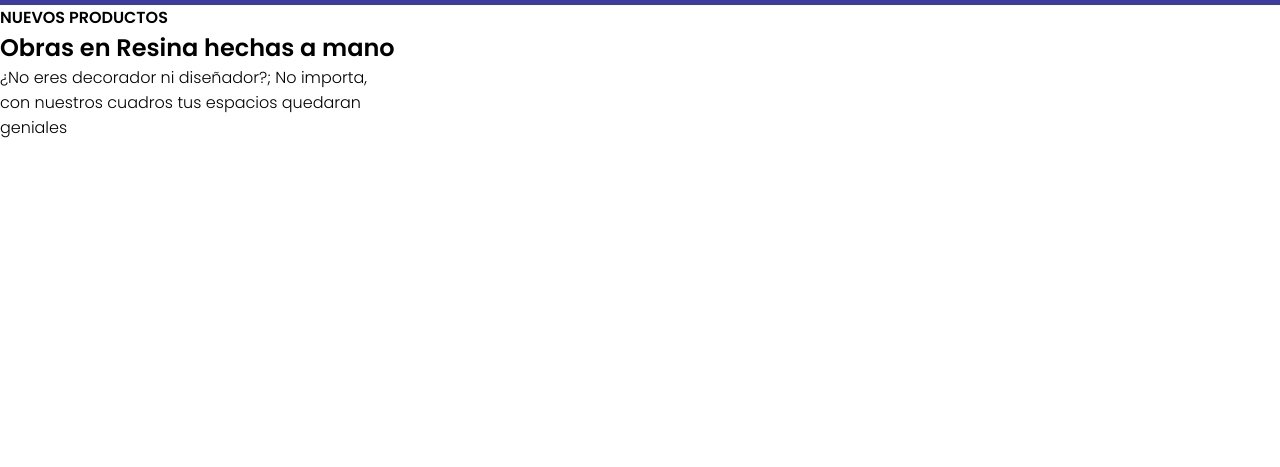
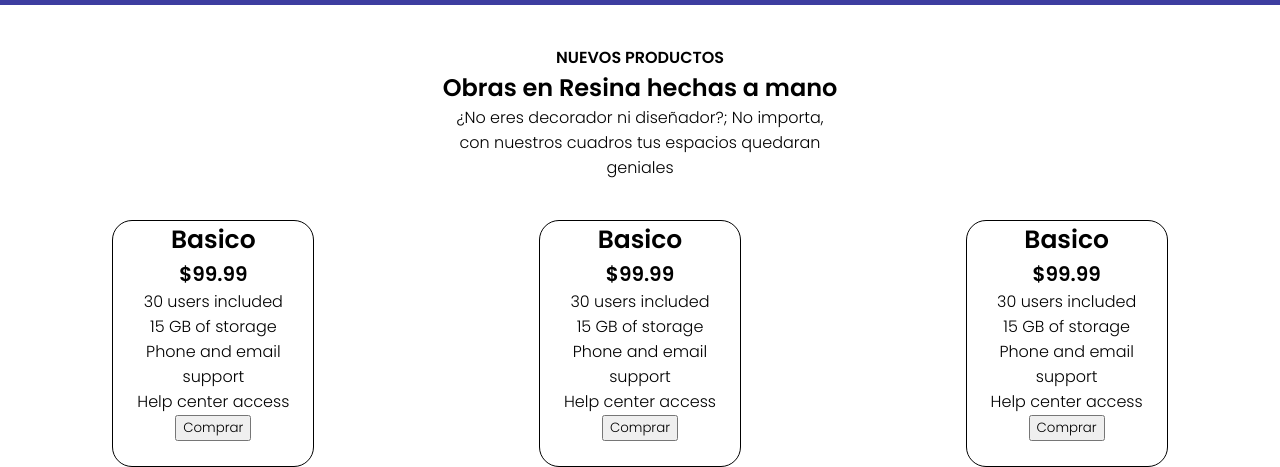
Before and after one commit to Avdianamar/landing-obsidiana-resina, a plain HTML site: page index.html in a window 1280 px wide. Shown: the part 949-1416 px from the top of the page. Before the commit the page ends 1089 px from the top, so only its background shows below. Drawn offline with Linux system fonts and the light colour scheme.

Commit message:
ingresando catologo

```diff
--- a/index.html
+++ b/index.html
@@ -14,7 +14,7 @@
 </head>
 
 <body>
-    <header>
+    <header class="header-nav">
         <img src="./unnamed (1).png" alt="logo de la empresa" width="80" height="80">
         <nav>
             <ul>
@@ -29,7 +29,7 @@
             </ul>
         </nav>
     </header>
-    <main>
+    <main class="main-jumbotron">
         <div class="jumbotron">
             <h1 class="titulo1">Siente el arte por medio <br>
                                 de la resina</h1>
@@ -50,13 +50,80 @@
             <img src="./Imagen de WhatsApp 2023-03-15 a las 22.19.41.jpg" alt="cuadro en resina">
         </div>
     </main>
-    <section>
-        <h4>NUEVOS PRODUCTOS</h4>
-        <h2>Obras en Resina hechas a mano</h2>
-        <p>¿No eres decorador ni diseñador?; No importa, <br>
+    <main>
+        <header class="titulo-catalogo">
+            <h4>NUEVOS PRODUCTOS</h4>
+            <h2>Obras en Resina hechas a mano</h2>
+            <p>¿No eres decorador ni diseñador?; No importa, <br>
             con nuestros cuadros tus espacios quedaran <br>
             geniales</p>
-    </section>
+        </header>
+        <section class="plans">
+            <!--tarjeta 1-->
+            <article class="card">
+                <header class="card-header">
+                    <h1 class="">Basico</h1>
+                </header>
+                <div class="card-price">
+                    <h2>$99.99</h2>
+                </div>
+                <div class="card-description">
+                    <p>
+                        30 users included<br>
+                        15 GB of storage<br>
+                        Phone and email support<br>
+                        Help center access<br>
+                    </p>
+                </div>
+                <footer class="card-footer">
+                    <button>Comprar</button>
+                </footer>
+            </article>
+            <!--tarjeta 1-->
+            <!--tarjeta 2-->
+            <article class="card">
+                <header class="card-header">
+                    <h1 class="">Basico</h1>
+                </header>
+                <div class="card-price">
+                    <h2>$99.99</h2>
+                </div>
+                <div class="card-description">
+                    <p>
+                        30 users included<br>
+                        15 GB of storage<br>
+                        Phone and email support<br>
+                        Help center access<br>
+                    </p>
+                </div>
+                <footer class="card-footer">
+                    <button>Comprar</button>
+                </footer>
+            </article>
+            <!--tarjeta 2-->
+            <!--tarjeta 3-->
+            <article class="card">
+                <header class="card-header">
+                    <h1 class="">Basico</h1>
+                </header>
+                <div class="card-price">
+                    <h2>$99.99</h2>
+                </div>
+                <div class="card-description">
+                    <p>
+                        30 users included<br>
+                        15 GB of storage<br>
+                        Phone and email support<br>
+                        Help center access<br>
+                    </p>
+                </div>
+                <footer class="card-footer">
+                    <button>Comprar</button>
+                </footer>
+            </article>
+            <!--tarjeta 3-->
+        </section>
+    </main>
 </body>
 
 </html>
--- a/style.css
+++ b/style.css
@@ -3,7 +3,7 @@
     font-family: 'Poppins', sans-serif;
 }
 
-header{
+.header-nav{
     background-color: rgb(3, 3, 100);
     padding: 10px 50px 10px 50px;
     display: grid;
@@ -34,7 +34,7 @@ nav li{
     margin: 0 10px;
 }
 
-main{
+.main-jumbotron{
     display: grid;
     grid-template-columns: 50% 50%;
     background-color: rgba(5, 5, 133, 0.774);
@@ -106,9 +106,49 @@ img{
     margin:0 auto
 }
 
+.titulo-catalogo{
+    text-align: center;
+    margin-top: 40px;
+    margin-bottom: 40px;
+}
+
+.plans{
+    display: flex;
+    flex-direction: row;
+    justify-content: space-around;
+}
+
+.card{
+    text-align: center;
+    border: black solid 1px;
+    border-radius: 20px;
+    width: 200px;
+}
+
+.card-header h1 {
+    font-size: 25px;
+}
+
+.card-price h2 {
+    font-size: 20px;
+}
+
+.card-footer {
+    margin-bottom: 25px;
+}
+
 @media (max-width:768px){
     main{
         display: flex;
         flex-direction: column;
     }
 }
+
+/*responsive*/
+@media(max-width: 768px){
+    .plans{
+        flex-direction: column;
+        align-items: center;
+    }
+}
+/*responsive*/
```
